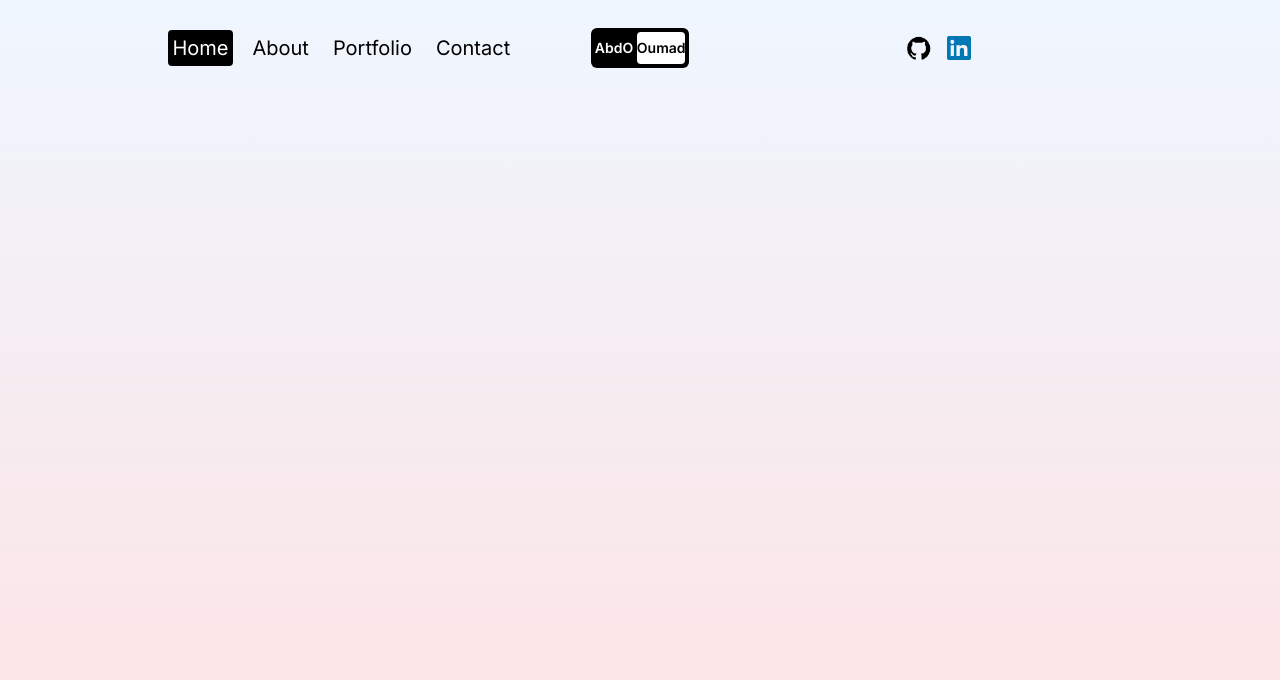
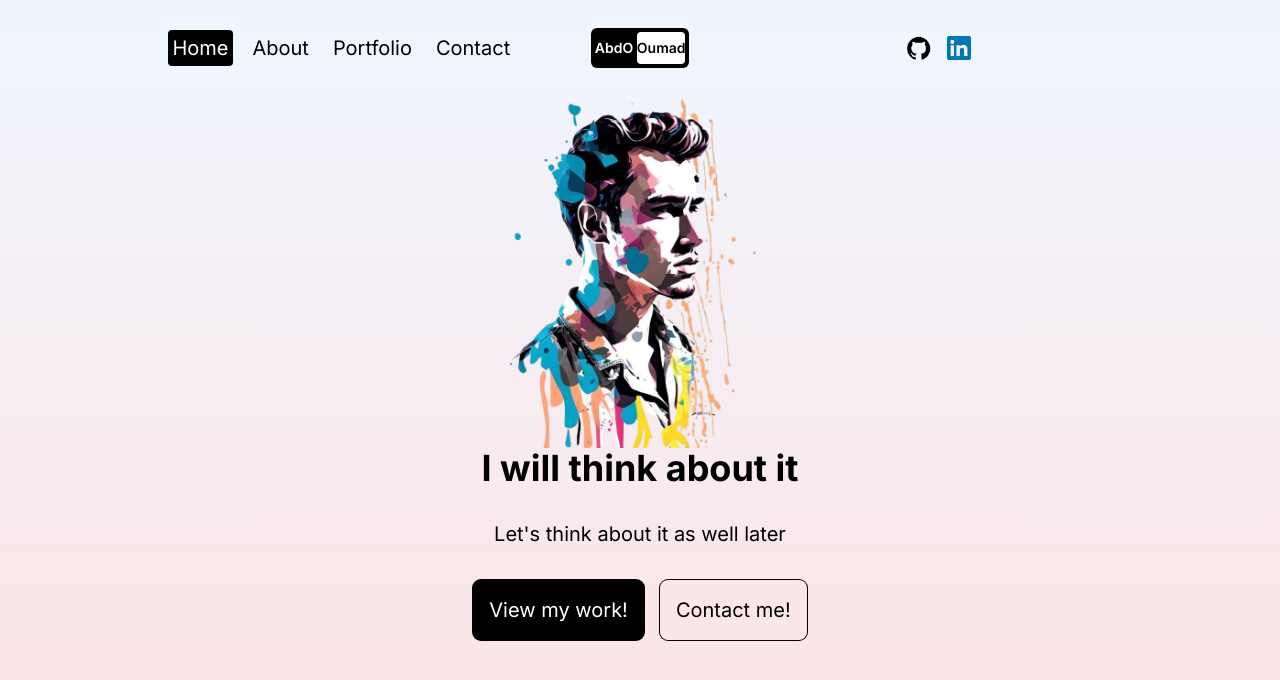
Before and after one commit to aoumad/Portfolio, a Next.js app: page / in a window 1280 px wide. Shown: the top 680 px of the page. Built offline with nearby package versions, Linux system fonts and the light colour scheme.

Commit message:
implementing of the home page

```diff
--- a/src/app/layout.js
+++ b/src/app/layout.js
@@ -17,7 +17,7 @@ export default function RootLayout({ children }) {
         <div className="h-24">
           <Navbar/>
         </div>
-        <div className="h-[calc(100vh - 6rem)]">
+        <div className="h-[calc(100vh-6rem)]">
           {children}
         </div>
       </div>
--- a/src/app/page.jsx
+++ b/src/app/page.jsx
@@ -1,14 +1,26 @@
 import Image from "next/image";
 
 const Homepage = () => {
-  return
-  <div className="flex flex-col">
+  return (
+  <div className="h-full flex flex-col px-4 sm:px-8 md:px-12 lg:px-20 xl:px-48 text-xl">
     {/* Image container */}
-    <div className="h-1/2 relative"></div>
-      <Image src="/hero.png" alt="" fill/>
+    <div className="h-1/2 relative">
+      <Image src="/hero.png" alt="" fill className="object-contain"/>
+    </div>
     {/* Text container */}
-    <div className="h/1/2"></div>
-  </div>;
+    <div className="h/1/2 flex flex-col gap-8 items-center justify-center">
+      {/* Title  */}
+      <h1 className="text-4xl font-bold">I will think about it</h1>
+      {/* Description  */}
+      <p>Let's think about it as well later</p>
+      {/* Buttons */}
+      <div className="flex gap-4">
+        <button className="p-4 rounded-lg ring-1 ring-black bg-black text-white">View my work!</button>
+        <button className="p-4 rounded-lg ring-1 ring-black">Contact me!</button>
+      </div>
+    </div>
+  </div>
+  );
 };
 
 export default Homepage;
```
